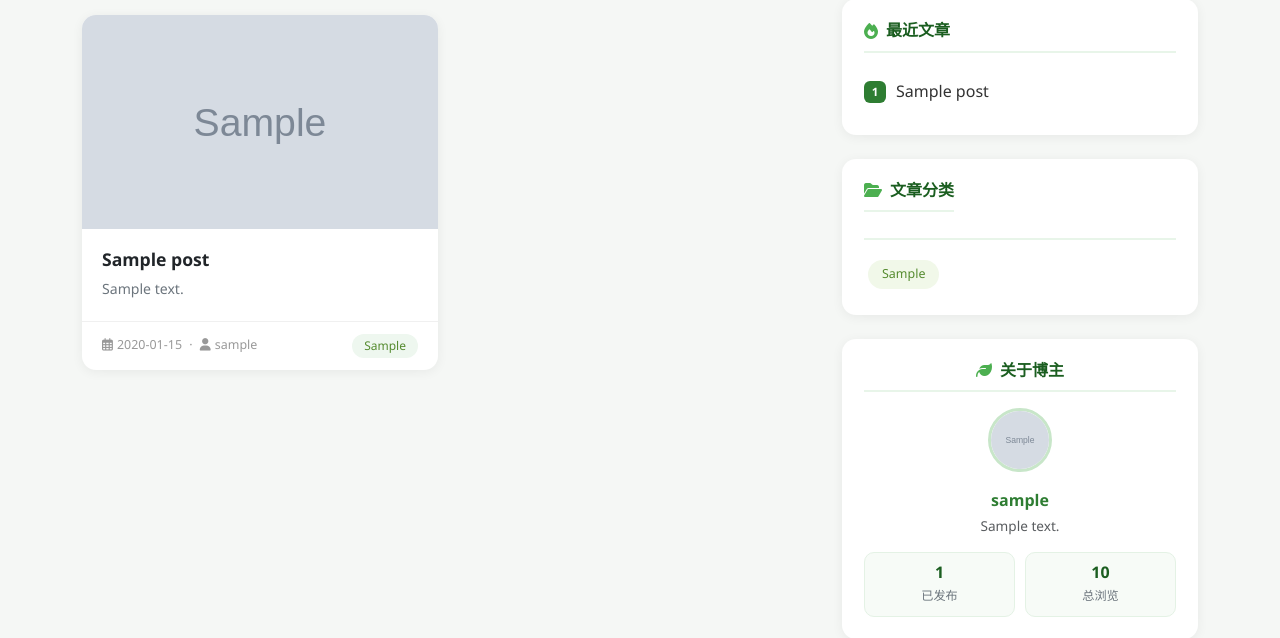
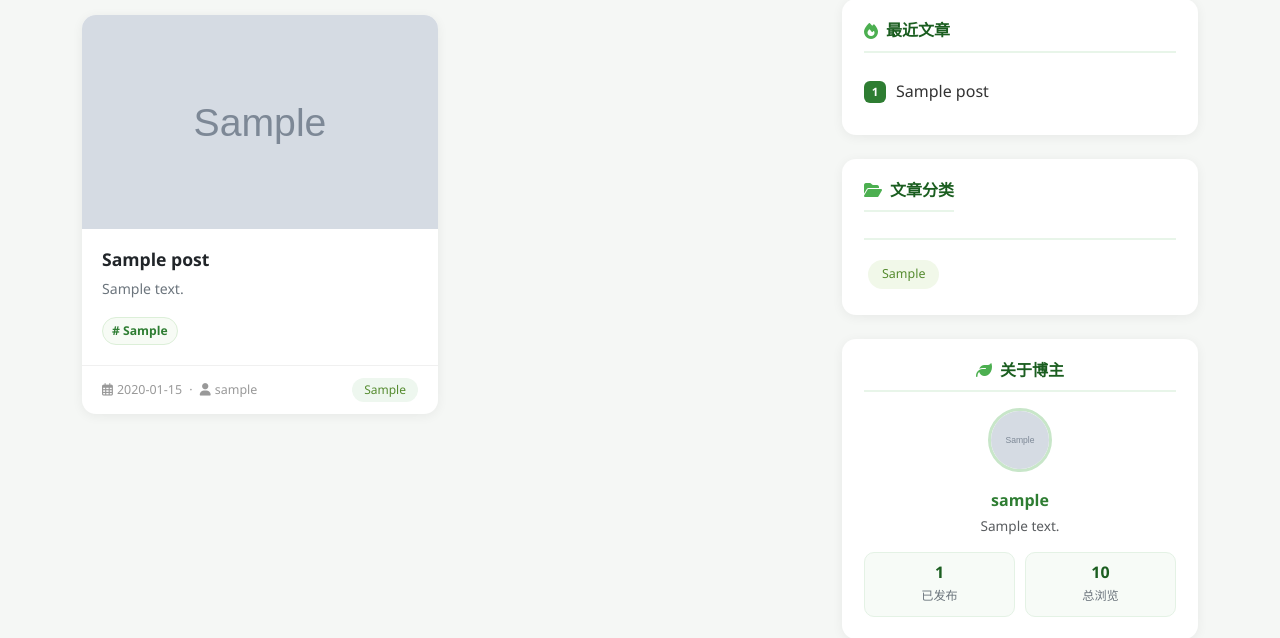
Before and after one commit to saitoasukakuku/clover-blog, a Django app: page /index/ in a window 1280 px wide. Shown: the part 371-1009 px from the top of the page. Run offline with Django 4.2, Linux system fonts and the light colour scheme; tables that the repository leaves empty hold one stand-in row (values such as "Sample post"); grey boxes marked "Sample" are stand-in pictures; some libraries are stand-ins or nearby versions.

Commit message:
Show clickable tags on index cards

```diff
--- a/白车轴草/blog/templates/index.html
+++ b/白车轴草/blog/templates/index.html
@@ -325,6 +325,31 @@
             font-size: 0.88rem;
             color: #6c757d;
             line-height: 1.6;
+        }
+
+        .post-card-tags {
+            display: flex;
+            flex-wrap: wrap;
+            gap: 8px;
+            margin-top: 14px;
+        }
+
+        .post-card-tag {
+            background: #f7fbf5;
+            border: 1px solid #dcefd8;
+            border-radius: 999px;
+            color: #2e7d32;
+            font-size: 0.76rem;
+            font-weight: 600;
+            padding: 4px 9px;
+            text-decoration: none;
+            transition: all 0.2s ease;
+        }
+
+        .post-card-tag:hover {
+            background: #2e7d32;
+            border-color: #2e7d32;
+            color: #fff;
         }
 
         .post-card .card-footer {
@@ -950,6 +975,15 @@
                                     <h2 class="card-title">{{ post.title }}</h2>
                                 </a>
                                 <p class="card-text">{{ post.content|truncatechars:100 }}</p>
+                                {% if post.card_display_tags %}
+                                <div class="post-card-tags" aria-label="文章标签">
+                                    {% for tag in post.card_display_tags %}
+                                    <a class="post-card-tag" href="{% url 'index' %}?q={{ tag|urlencode }}">
+                                        # {{ tag }}
+                                    </a>
+                                    {% endfor %}
+                                </div>
+                                {% endif %}
                             </div>
                             <div class="card-footer">
                                 <span class="post-meta">
--- a/白车轴草/blog/views.py
+++ b/白车轴草/blog/views.py
@@ -302,6 +302,10 @@ def index(request):
     paginator = Paginator(posts, 6)
     page_number = request.GET.get('page')
     page_obj = paginator.get_page(page_number)
+    page_posts = list(page_obj.object_list)
+    for post in page_posts:
+        post.card_display_tags = get_display_tags(post)[:3]
+    page_obj.object_list = page_posts
     return render(request, 'index.html', {
         'posts': page_obj,
         'page_obj': page_obj,
```
Also changed, not shown: AGENTS.MD (+4 -3 lines), 白车轴草/blog/tests.py (+26 -0 lines).
